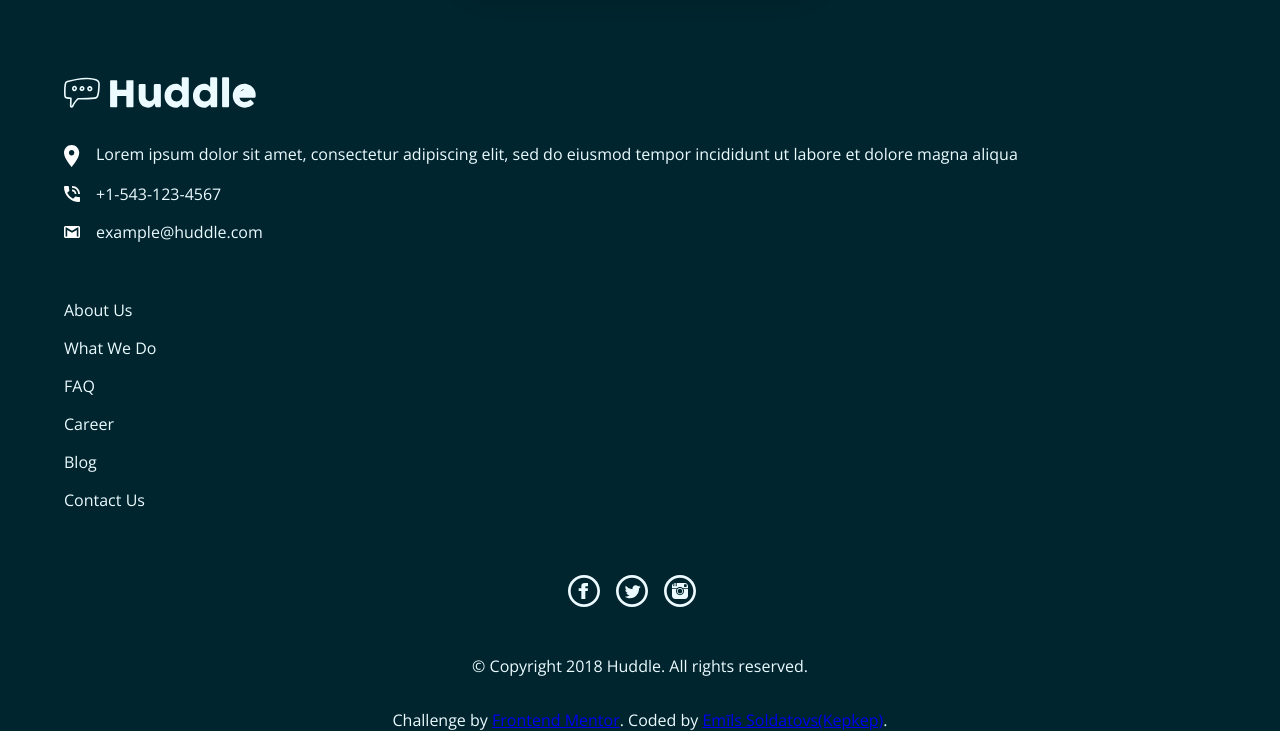
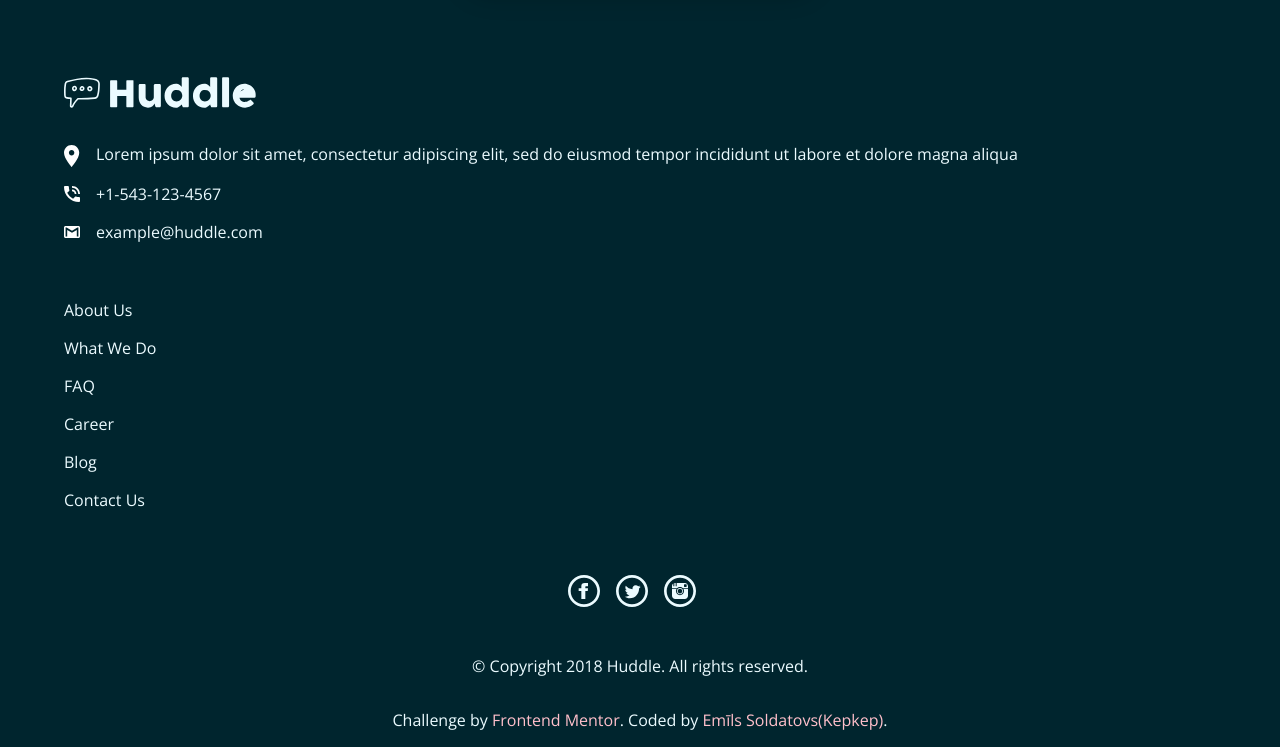
Before and after one commit to KepKepgithub/huddle-landing-page-with-alternating-feature-blocks, a plain HTML site: page index.html in a window 1280 px wide. Shown: the part 4612-5359 px from the top of the page. Drawn offline with nearby package versions, Linux system fonts and the light colour scheme.

Commit message:
small bugfix

```diff
--- a/CSS/_footer.scss
+++ b/CSS/_footer.scss
@@ -3,12 +3,12 @@
     .footer_wrap{
         background-color: $dark_cyan;
         color: $pale_cyan;
-        // padding-bottom: 1em;
+        padding-bottom: 1em;
         text-align: center;
-        // a{
-        //     text-decoration: none;
-        //     color: pink;
-        // }
+        a{
+            text-decoration: none;
+            color: pink;
+        }
     }
 }
 
```
Also changed, not shown: CSS/main.css, 1 other file.
